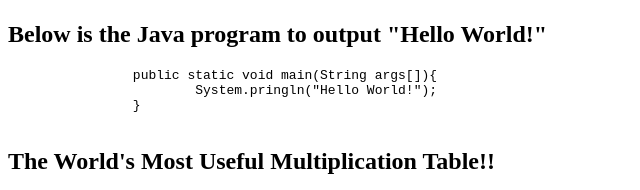
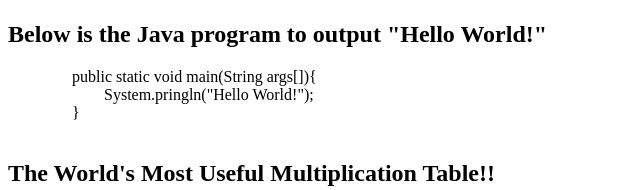
Before and after one commit to BoiseStateCS401/html-css-team-activity-songming-and-jason, a plain HTML site: page index.html in a window 1280 px wide. Shown: the part 1249-1439 px from the top of the page, without its empty margins (0-640 px from the left). Drawn offline with Linux system fonts and the light colour scheme.

Commit message:
checking background and font

```diff
--- a/style.css
+++ b/style.css
@@ -1,3 +1,7 @@
 body {
 	background-color: "lightblue";
 }
+
+* {
+	font-family: "Times New Roman", 'Times New Roman', Times, serif;
+}
```
